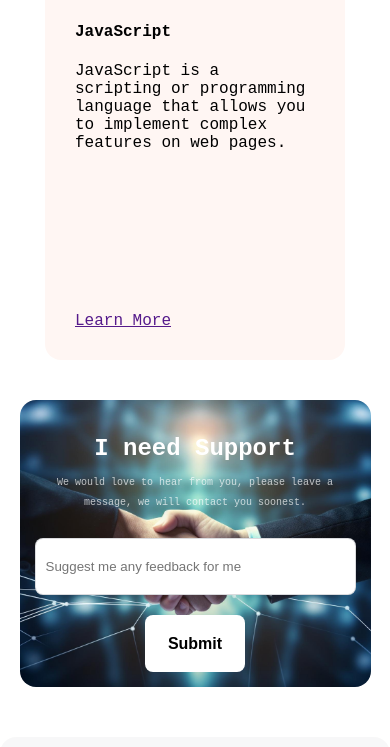
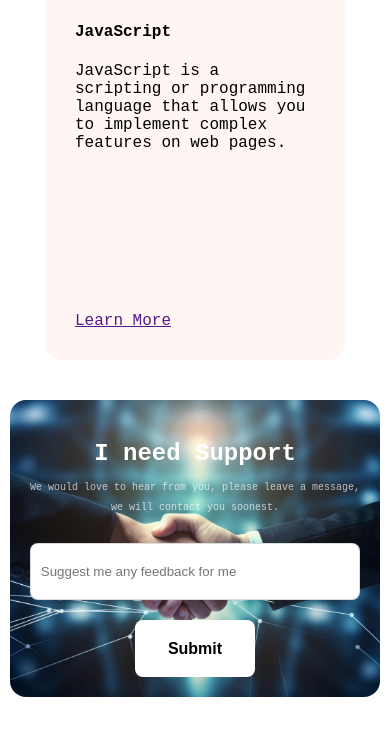
Before and after one commit to BadhonImtiaz/BasicResponsiveWebPage, a plain HTML site: page index.html in a window 390 px wide. Shown: the part 5896-6643 px from the top of the page. Drawn offline with Linux system fonts and the light colour scheme; a web font is replaced by a local one.

Commit message:
Update style.css

```diff
--- a/styles/style.css
+++ b/styles/style.css
@@ -199,7 +199,7 @@ nav {
     padding: 20px;
     margin: 40px auto;
     text-align: center;
-    flex-direction: column; /* Makes items stack vertically */
+    flex-direction: column;
 }
 
 .supportLine {
@@ -223,12 +223,12 @@ nav {
     display: flex;
     justify-content: center;
     align-items: center;
-    flex-wrap: wrap; /* Allows inputs to wrap on smaller screens */
+    flex-wrap: wrap;
 }
 
 .suggestBox {
-    width: 90%; /* Adjusts width for smaller screens */
-    max-width: 600px; /* Limits the max width */
+    width: 100%; /* Sets width to full container */
+    max-width: 400px; /* Sets a maximum width for larger screens */
     height: 57px;
     box-sizing: border-box;
     border: 1px solid rgba(13, 19, 33, 0.15);
@@ -287,6 +287,7 @@ nav {
 }
 
 /* Responsive Media Queries */
+
 @media (max-width: 768px) {
     nav {
         flex-direction: column;
@@ -309,33 +310,13 @@ nav {
     }
 }
 
-@media (max-width: 768px) {
+/* Responsive adjustments for iPhones and small devices */
+
+@media (max-width: 480px) {
     .supportBox {
-        width: 90%; /* Adjusts for smaller screens */
-        padding: 15px;
+        width: 95%; /* Full-width on smaller devices */
     }
 
-    .supportLine {
-        font-size: 28px; /* Scales font size down */
-        line-height: 32px;
-    }
-
-    .supportLineDetails {
-        font-size: 11px;
-        line-height: 22px;
-    }
-
-    .suggestBox {
-        width: 85%; /* Further adjusts width */
-    }
-
-    .buttonLast {
-        width: 100%;
-        max-width: 100px; /* Limits button width */
-    }
-}
-
-@media (max-width: 480px) {
     .supportLine {
         font-size: 24px;
         line-height: 28px;
@@ -347,7 +328,8 @@ nav {
     }
 
     .suggestBox {
-        width: 100%;
+        width: 100%; /* Ensures the input takes full width */
+        max-width: none; /* Removes max-width restriction */
     }
 
     .buttonLast {
```
